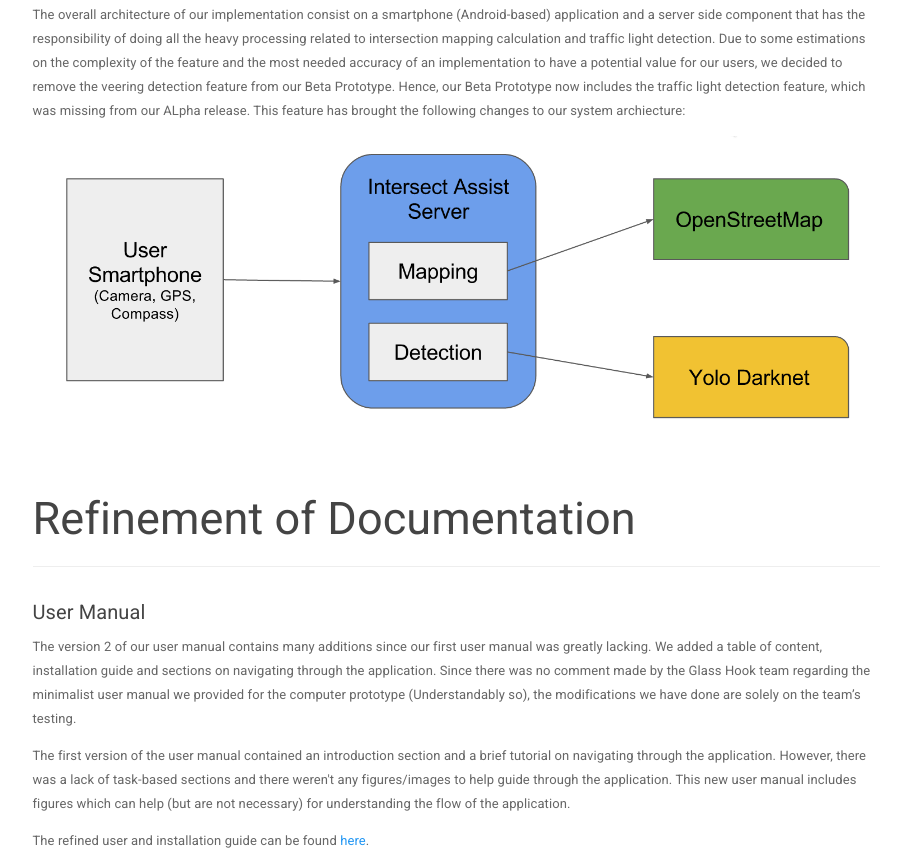
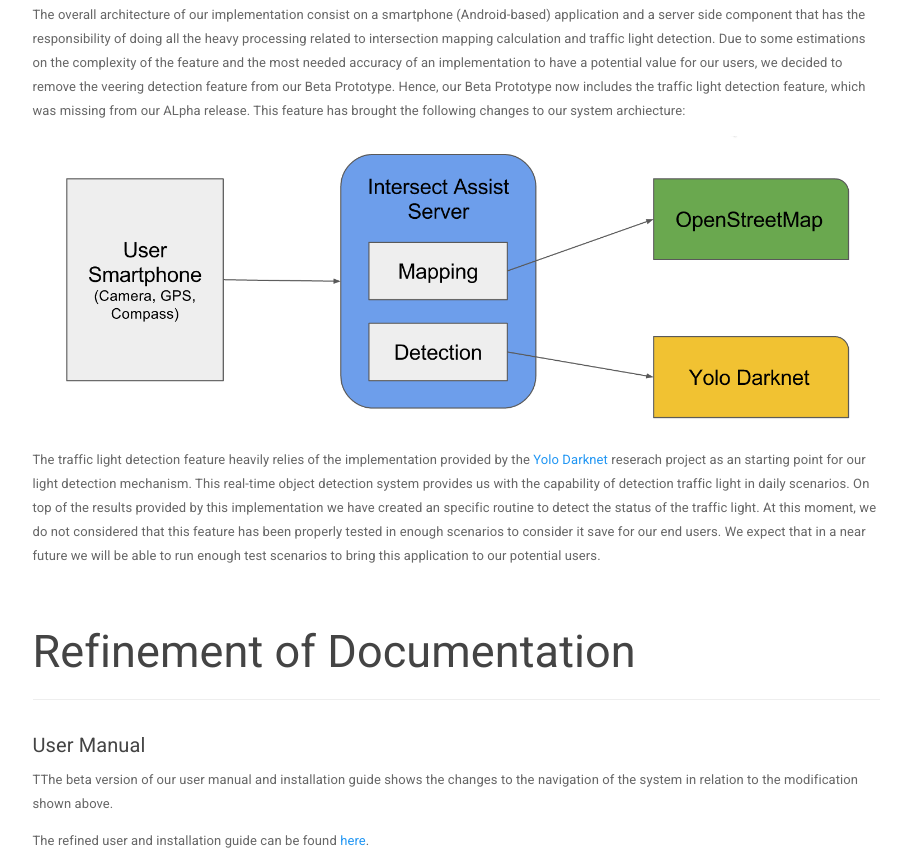
Before and after one commit to manfreddiaz/mcgill-ece-681, a plain HTML site: page beta.html in a window 1280 px wide. Shown: the part 2826-3692 px from the top of the page, without its empty margins (330-1241 px from the left). Drawn offline with Linux system fonts and the light colour scheme.

Commit message:
[ADDED] Beta

```diff
--- a/beta.html
+++ b/beta.html
@@ -129,7 +129,7 @@
 						<div class="col-xs-12">
 							<p>The overall architecture of our implementation consist on a smartphone (Android-based) application and a server side component that has the responsibility of doing all the heavy processing related to intersection mapping calculation and traffic light detection. Due to some estimations on the complexity of the feature and the most needed accuracy of an implementation to have a potential value for our users, we decided to remove the veering detection feature from our Beta Prototype. Hence, our Beta Prototype now includes the traffic light detection feature, which was missing from our ALpha release. This feature has brought the following changes to our system archiecture:</p>
 							<div class="col-xs-12 text-center"><img src="imgs/architecture.png" width="100%"></div>
-
+							<p>The traffic light detection feature heavily relies of the implementation provided by the <a href="http://pjreddie.com/darknet/yolo/">Yolo Darknet</a> reserach project as an starting point for our light detection mechanism. This real-time object detection system provides us with the capability of detection traffic light in daily scenarios. On top of the results provided by this implementation we have created an specific routine to detect the status of the traffic light. At this moment, we do not considered that this feature has been properly tested in enough scenarios to consider it save for our end users. We expect that in a near future we will be able to run enough test scenarios to bring this application to our potential users. </p>
 
 						</div>
 					</div>
@@ -143,9 +143,8 @@
 							<h5>User Manual</h5>
 						</div>
 						<div class="col-xs-12">
-							<p>The version 2 of our user manual contains many additions since our first user manual was greatly lacking. We added a table of content, installation guide and sections on navigating through the application. Since there was no comment made by the Glass Hook team regarding the minimalist user manual we provided for the computer prototype (Understandably so), the modifications we have done are solely on the team’s testing. </p>
-							<p>The first version of the user manual contained an introduction section and a brief tutorial on navigating through the application. However, there was a lack of task-based sections and there weren't any figures/images to help guide through the application. This new user manual includes figures which can help (but are not necessary) for understanding the flow of the application.</p>
-							<p>The refined user and installation guide can be found <a href="./files/user-manual.pdf">here</a>.</p>
+							<p>TThe beta version of our user manual and installation guide shows the changes to the navigation of the system in relation to the modification shown above. </p>
+							<p>The refined user and installation guide can be found <a href="./files/user-manual-beta.pdf">here</a>.</p>
 						</div>
 					</div>
 				</section>
```
